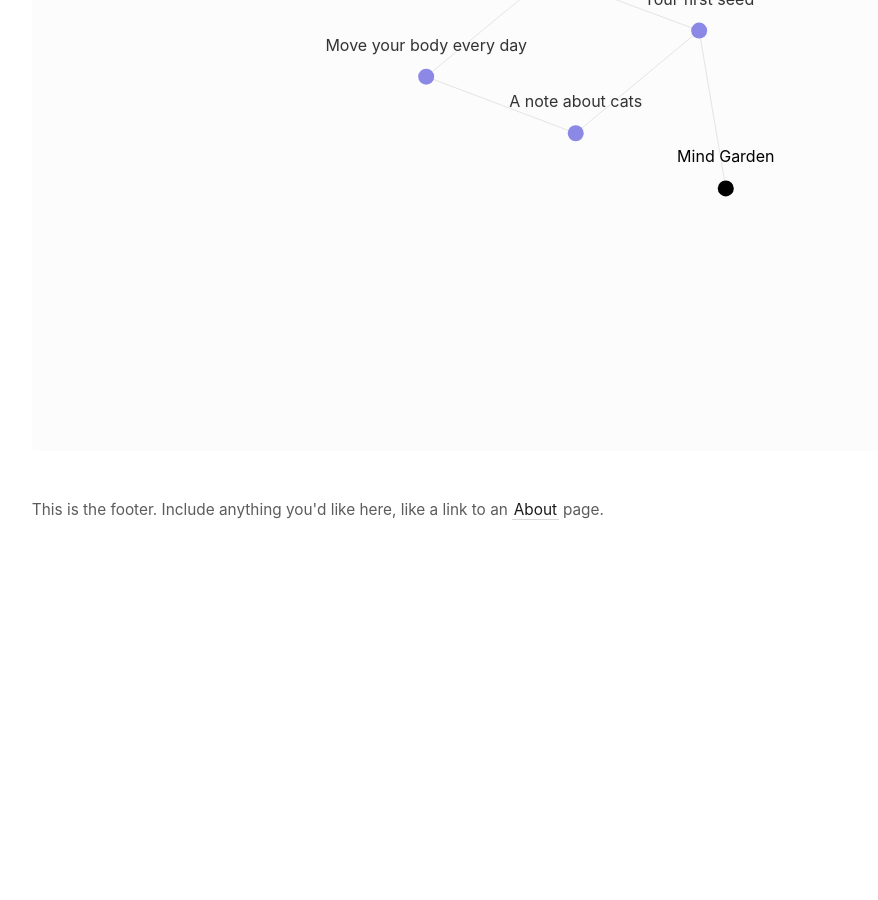
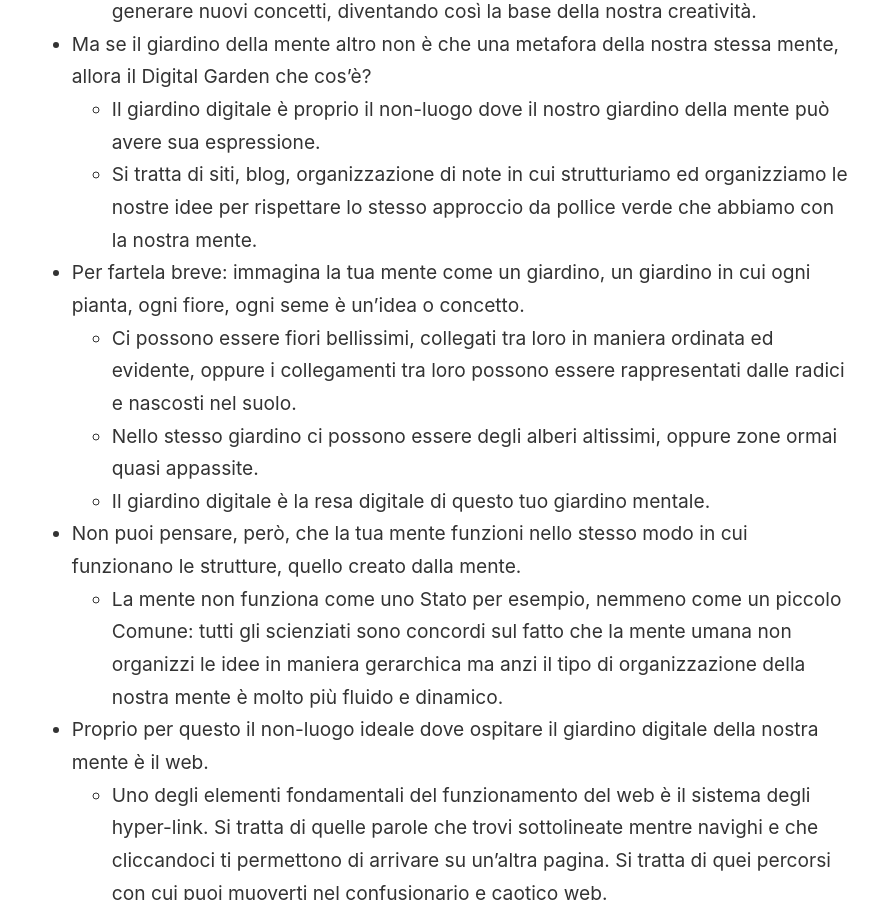
Before and after one commit to dandele/digital_garden_new, a Jekyll site: the page built from _notes/mind-garden.md, in a window 1280 px wide and 900 px high, scrolled down 803 px. Shown: the whole window, without its empty margins (45-923 px from the left). Built offline with Jekyll 4.4.1, drawn with Linux system fonts in a browser that asks for light colours; before the commit the page ends 1393 px from its top, so only the background shows below that; some of the changed text lies outside the part shown.

Commit message:
inserimento prima nota

```diff
--- a/_notes/mind-garden.md
+++ b/_notes/mind-garden.md
@@ -2,4 +2,25 @@
 title: Mind Garden
 ---
 
-rproaoaoaoaoao provaosadnasd
+- Anche noto come [[Digital garden]] si tratta di una metafora, un approccio, alla propria mente, ed alle conoscenza in essa contenute, che in questi ultimi mesi sta raccogliendo sempre più proseliti online.
+    - "“cultiver son jardin intérieur” means to tend to your internal garden—to take care of your mind. The garden metaphor is particularly apt: taking care of your mind involves cultivating your curiosity (the seeds), growing your knowledge (the trees), and producing new thoughts (the fruits). On the surface, it’s a repetitive process. You need consistency and patience "
+    - Prendersi cura del proprio mind garden implica, quindi, un approccio di cura della propria mente, di quello che ci finisce dentro, del tutto simile all'approccio proprio del giardinaggio.
+    - Nel classico giardino si cerca di raccogliere dei semi, di farli crescere mettendo radici e collegandosi agli altri.
+    - Nel giardino della mente i semi sono le idee, le piccole informazioni che ogni giorno incontriamo o generiamo in qualche modo e tramite questo approccio possiamo vedere queste idee crescere, germogliare e collegarsi ad altre per generare nuovi concetti, diventando così la base della nostra creatività.
+- Ma se il giardino della mente altro non è che una metafora della nostra stessa mente, allora il Digital Garden che cos'è?
+    - Il giardino digitale è proprio il non-luogo dove il nostro giardino della mente può avere sua espressione.
+    - Si tratta di siti, blog, organizzazione di note in cui strutturiamo ed organizziamo le nostre idee per rispettare lo stesso approccio da pollice verde che abbiamo con la nostra mente.
+- Per fartela breve: immagina la tua mente come un giardino, un giardino in cui ogni pianta, ogni fiore, ogni seme è un'idea o concetto.
+    - Ci possono essere fiori bellissimi, collegati tra loro in maniera ordinata ed evidente, oppure i collegamenti tra loro possono essere rappresentati dalle radici e nascosti nel suolo.
+    - Nello stesso giardino ci possono essere degli alberi altissimi, oppure zone ormai quasi appassite.
+    - Il giardino digitale è la resa digitale di questo tuo giardino mentale.
+- Non puoi pensare, però, che la tua mente funzioni nello stesso modo in cui funzionano le strutture, quello creato dalla mente.
+    - La mente non funziona come uno Stato per esempio, nemmeno come un piccolo Comune: tutti gli scienziati sono concordi sul fatto che la mente umana non organizzi le idee in maniera gerarchica ma anzi il tipo di organizzazione della nostra mente è molto più fluido e dinamico.
+- Proprio per questo il non-luogo ideale dove ospitare il giardino digitale della nostra mente è il web.
+    - Uno degli elementi fondamentali del funzionamento del web è il sistema degli hyper-link. Si tratta di quelle parole che trovi sottolineate mentre navighi e che cliccandoci ti permettono di arrivare su un'altra pagina. Si tratta di quei percorsi con cui puoi muoverti nel confusionario e caotico web.
+    - I link di questo tipo non hanno con sé memoria del percorso che hai fatto: quando passi da una pagina all'altra non è la tua destinazione a ricordare il posto in cui sei stato in precedenza, solo la tua memoria (la tua mente) porta con sé questa informazione (oppure la cronologia, a patto che tu non visiti quei siti che il tuo capo a lavoro non vorrebbe tu visitassi, mentre lavori).
+- Il digital garden si basa sul presupposto che i collegamenti presenti al suo interno siano bi-direzionali e che tu, nel percorrerli, possa muoverti liberamente senza avere una specifica direzione.
+    - Come entrare nella tana del bianco coniglio ma avendo la possibilità di muoversi in totale libertà, senza perdersi e potendo facilmente tornare al punto di origine.
+- Il primo presupposto, quindi, per un giardino digitale è quello di avere delle idee al suo interno e di fare in modo che queste idee siano tra loro collegate in maniera bi-direzionale.
+-
+- Si basa sul funzionamento dei link bi-direzionali, la cui storia si può leggere nell'articolo #[[A Short History of Bi-Directional Links (highlights)]]
```
